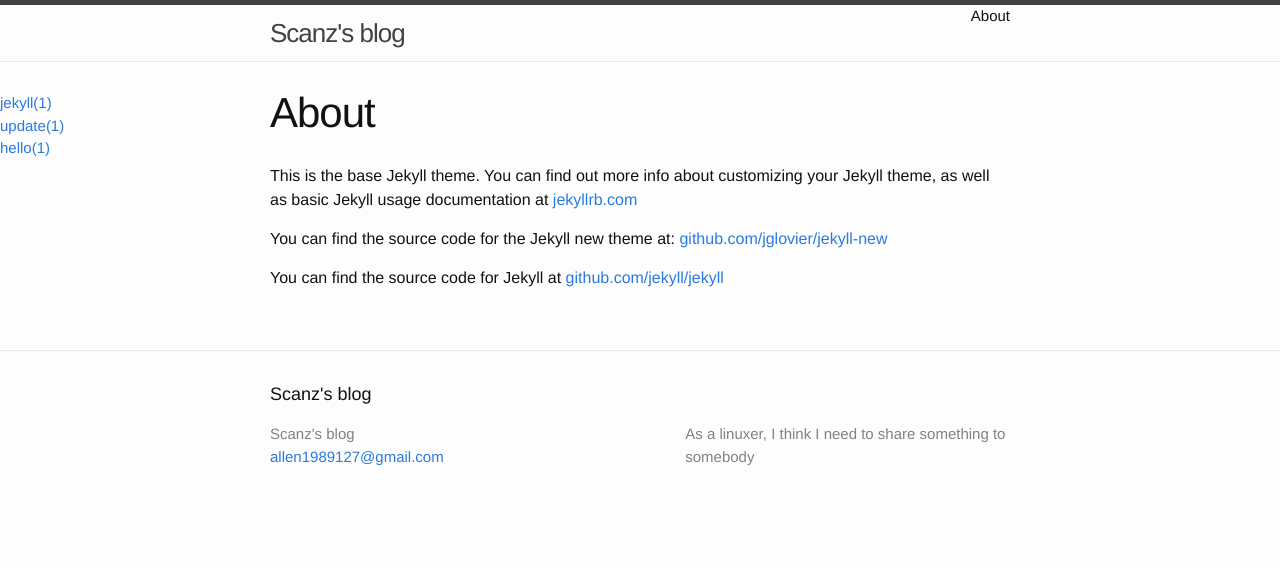
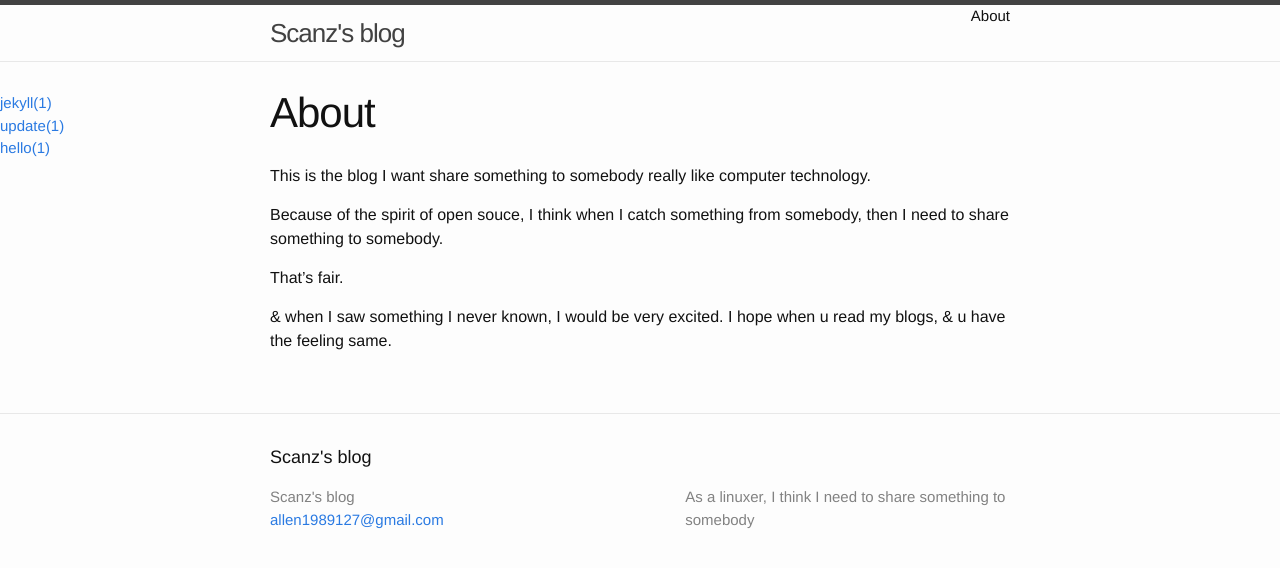
Before and after one commit to allen1989127/blog, a Jekyll site: the page built from about.md, in a window 1280 px wide. Shown: the top 568 px of the page. Built offline with Jekyll 4.4.1, drawn with Linux system fonts in a browser that asks for light colours.

Commit message:
modify about to my about

```diff
--- a/about.md
+++ b/about.md
@@ -4,8 +4,10 @@ title: About
 permalink: /about/
 ---
 
-This is the base Jekyll theme. You can find out more info about customizing your Jekyll theme, as well as basic Jekyll usage documentation at [jekyllrb.com](http://jekyllrb.com/)
+This is the blog I want share something to somebody really like computer technology.
 
-You can find the source code for the Jekyll new theme at: [github.com/jglovier/jekyll-new](https://github.com/jglovier/jekyll-new)
+Because of the spirit of open souce, I think when I catch something from somebody, then I need to share something to somebody.
 
-You can find the source code for Jekyll at [github.com/jekyll/jekyll](https://github.com/jekyll/jekyll)
+That's fair.
+
+& when I saw something I never known, I would be very excited. I hope when u read my blogs, & u have the feeling same.
```
